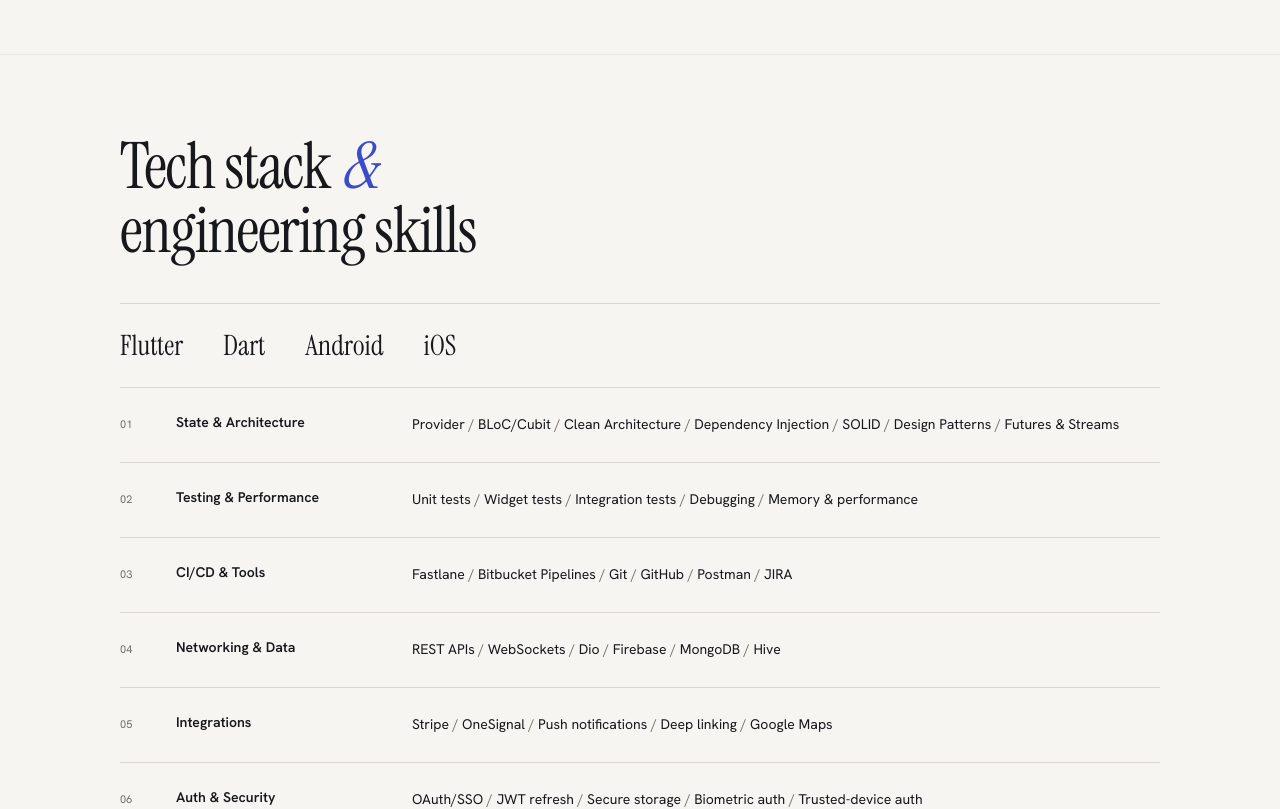
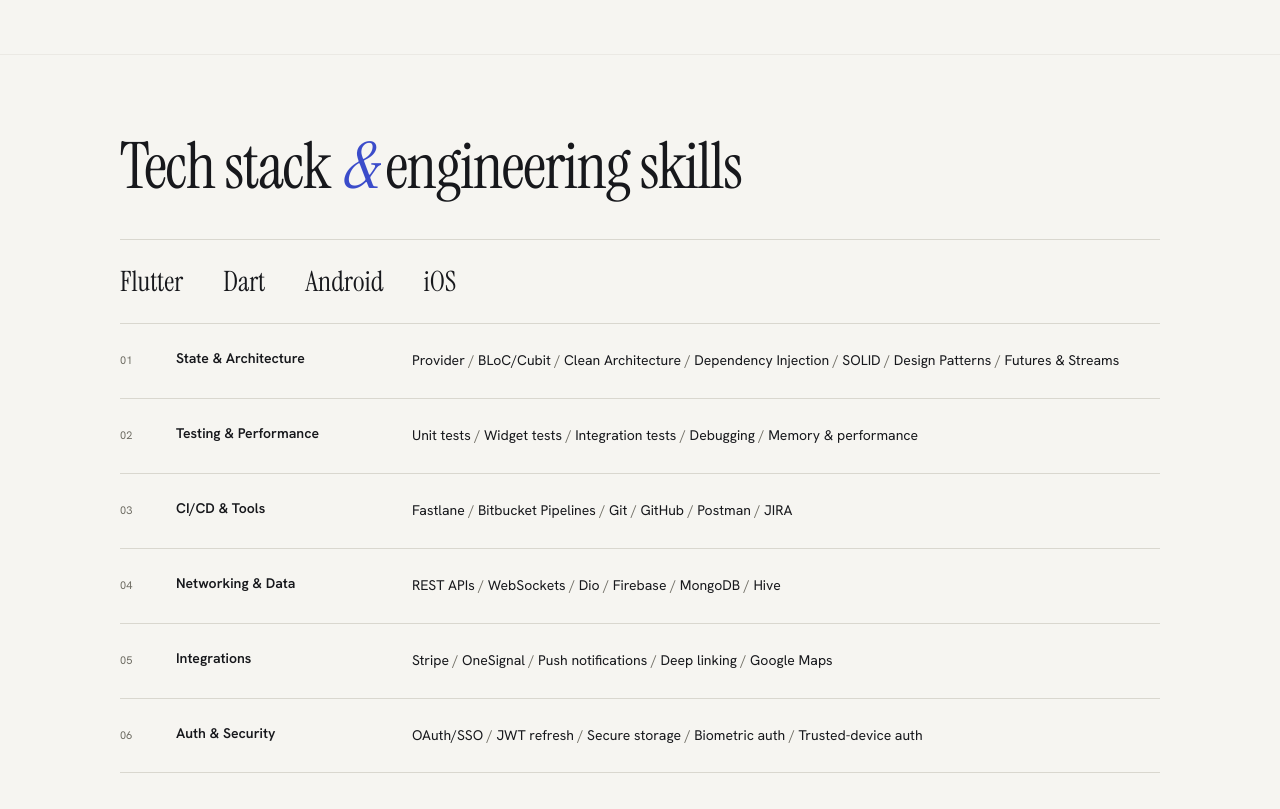
Before and after one commit to mjwaghmare/manoj-portfolio, a Next.js app: page / in a window 1280 px wide. Shown: the part 1520-2329 px from the top of the page. Built offline with nearby package versions, Linux system fonts and the light colour scheme.

Commit message:
fix(skills): keep tech stack heading in one line

```diff
--- a/src/components/TechStackSection.tsx
+++ b/src/components/TechStackSection.tsx
@@ -9,9 +9,8 @@
   return (
     <section id="skills" className="border-t border-[color-mix(in_srgb,var(--rule)_40%,transparent)] py-14 md:py-20">
       <FadeIn className="wrap">
-        <RevealHeading className="max-w-[16ch]">
-          Tech stack <span className="accent-word">&amp;</span>{' '}
-          <span className="whitespace-nowrap">engineering skills</span>
+        <RevealHeading className="text-[clamp(26px,5.5vw,64px)] whitespace-nowrap">
+          Tech stack <span className="accent-word">&amp;</span> engineering skills
         </RevealHeading>
 
         <ul data-s className="mt-10 py-6 border-y border-[var(--rule)] flex flex-wrap gap-x-10 gap-y-2">
```
